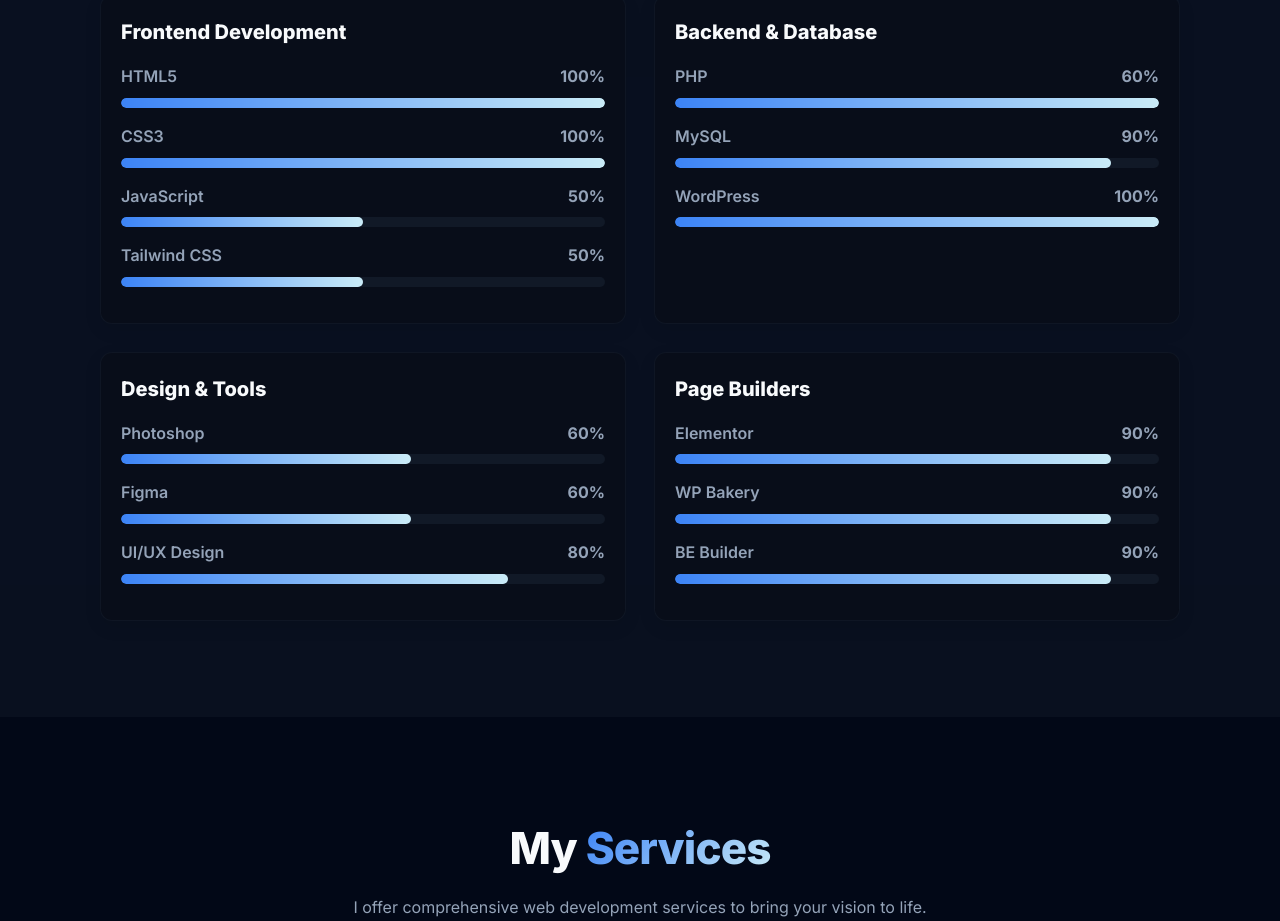
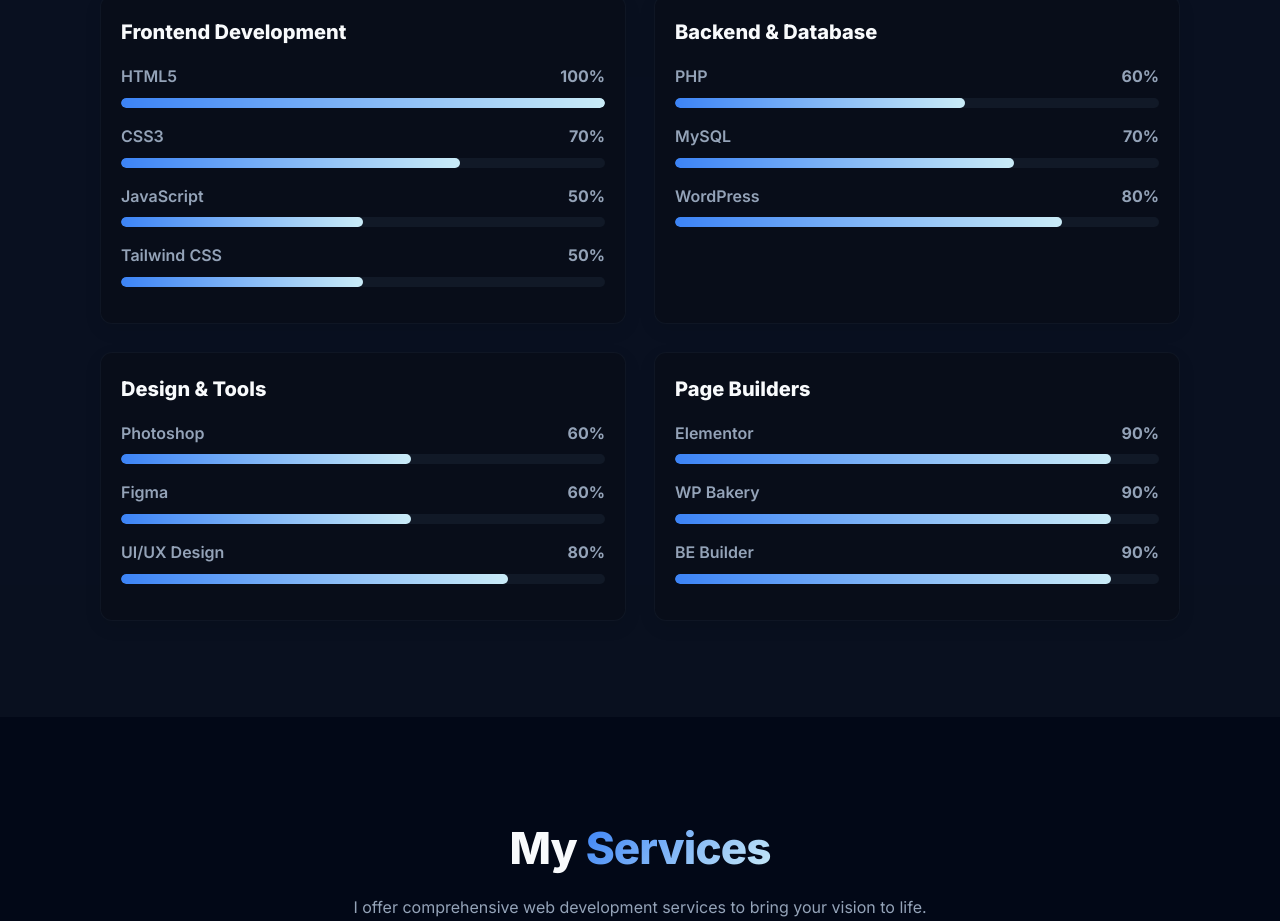
Before and after one commit to zaid009/Portfolio, a Next.js app: page / in a window 1280 px wide. Shown: the part 3480-4401 px from the top of the page. Built offline with nearby package versions, Linux system fonts and the light colour scheme.

Commit message:
Update Skills.jsx

```diff
--- a/component/Skills.jsx
+++ b/component/Skills.jsx
@@ -9,15 +9,15 @@
             <div className="card">
               <h3 style={{ fontSize: '20px', fontWeight: 800, marginBottom: '12px' }}>Frontend Development</h3>
               <div className="skill-row"><div className="skill-top"><span>HTML5</span><b>100%</b></div><div className="bar"><i style={{ width: '100%' }} /></div></div>
-              <div className="skill-row"><div className="skill-top"><span>CSS3</span><b>100%</b></div><div className="bar"><i style={{ width: '100%' }} /></div></div>
+              <div className="skill-row"><div className="skill-top"><span>CSS3</span><b>70%</b></div><div className="bar"><i style={{ width: '70%' }} /></div></div>
               <div className="skill-row"><div className="skill-top"><span>JavaScript</span><b>50%</b></div><div className="bar"><i style={{ width: '50%' }} /></div></div>
               <div className="skill-row"><div className="skill-top"><span>Tailwind CSS</span><b>50%</b></div><div className="bar"><i style={{ width: '50%' }} /></div></div>
             </div>
             <div className="card">
               <h3 style={{ fontSize: '20px', fontWeight: 800, marginBottom: '12px' }}>Backend & Database</h3>
-              <div className="skill-row"><div className="skill-top"><span>PHP</span><b>60%</b></div><div className="bar"><i style={{ width: '60' }} /></div></div>
-              <div className="skill-row"><div className="skill-top"><span>MySQL</span><b>90%</b></div><div className="bar"><i style={{ width: '90%' }} /></div></div>
-              <div className="skill-row"><div className="skill-top"><span>WordPress</span><b>100%</b></div><div className="bar"><i style={{ width: '100%' }} /></div></div>
+              <div className="skill-row"><div className="skill-top"><span>PHP</span><b>60%</b></div><div className="bar"><i style={{ width: '60%' }} /></div></div>
+              <div className="skill-row"><div className="skill-top"><span>MySQL</span><b>70%</b></div><div className="bar"><i style={{ width: '70%' }} /></div></div>
+              <div className="skill-row"><div className="skill-top"><span>WordPress</span><b>80%</b></div><div className="bar"><i style={{ width: '80%' }} /></div></div>
             </div>
             <div className="card">
               <h3 style={{ fontSize: '20px', fontWeight: 800, marginBottom: '12px' }}>Design & Tools</h3>
```
